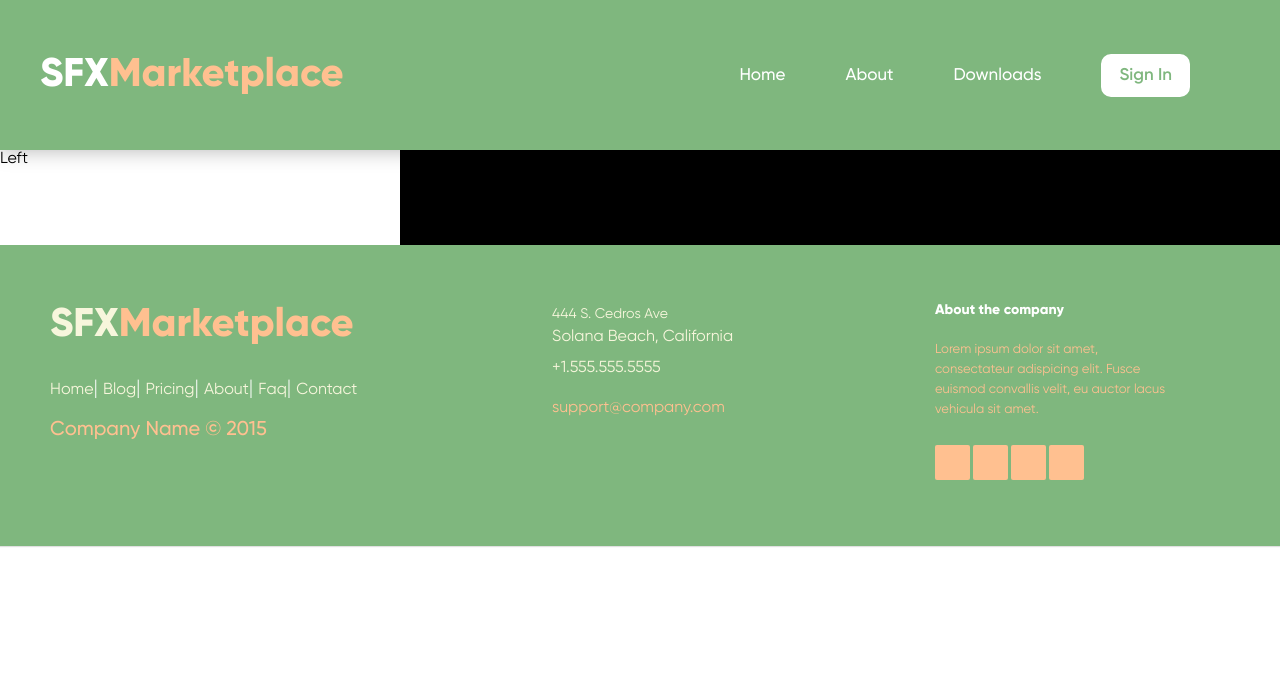
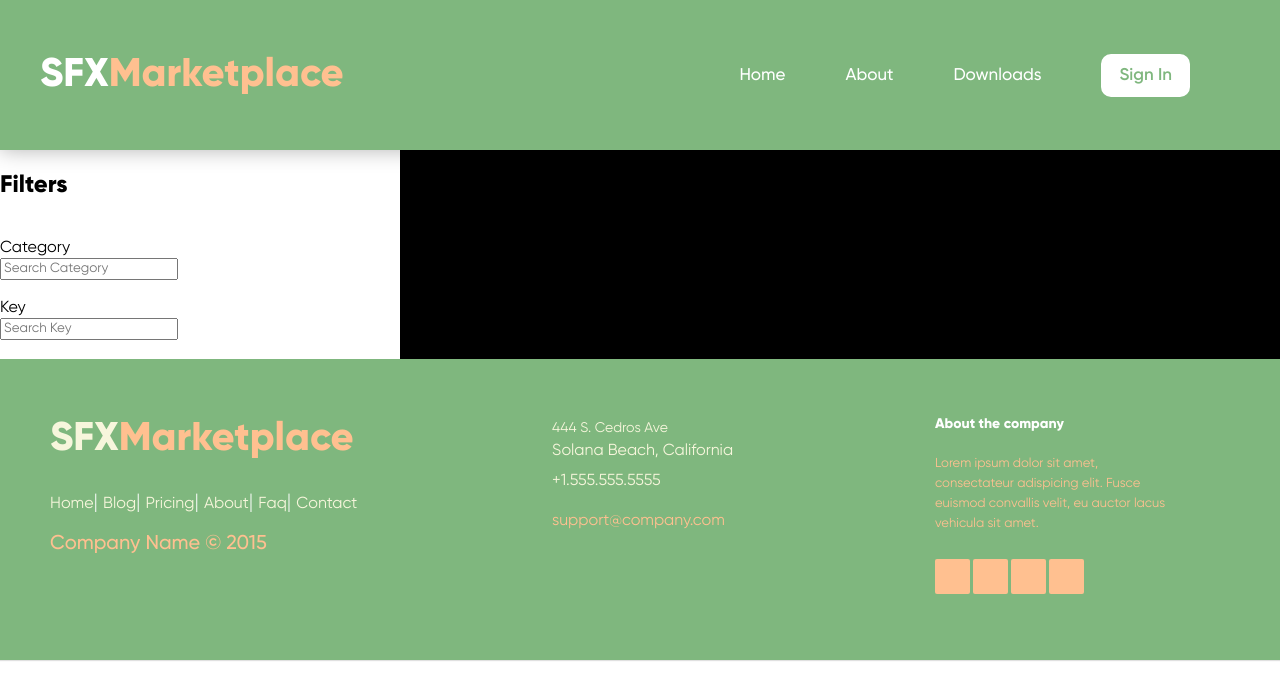
Before and after one commit to vishal-1230/SFXMarketplace, a React (Create React App) app in the folder client/: page / in a window 1280 px wide. Shown: the top 700 px of the page. Built offline with nearby package versions, Linux system fonts and the light colour scheme.

Commit message:
created gitignore for server

```diff
--- a/client/src/MainComponent/LeftSection.js
+++ b/client/src/MainComponent/LeftSection.js
@@ -1,10 +1,28 @@
 import React from 'react'
 import './Leftsecton.css'
+import {HiOutlineFilter} from 'react-icons/hi'
 
 function LeftSection() {
   return (
     <div className="leftSection">
-        Left
+        <h2>Filters</h2><br />
+        <div className="categoryDiv">
+            <span className="filterCategoryTitle">Category</span><br />
+            <input type="text"  className="categoryInput" placeholder='Search Category' /><br />
+            <div className="categoriesDropdown">
+
+            </div><br />
+        </div>
+        <div className="keyDiv">
+            <span className="filterKeyTitle">Key</span><br />
+            <input type="text" placeholder='Search Key' className="keyInput" />
+            <div className="keysDropdown">
+
+            </div><br />
+        </div>
+        <div className="bpmDiv">
+
+        </div>
     </div>
   )
 }
```
